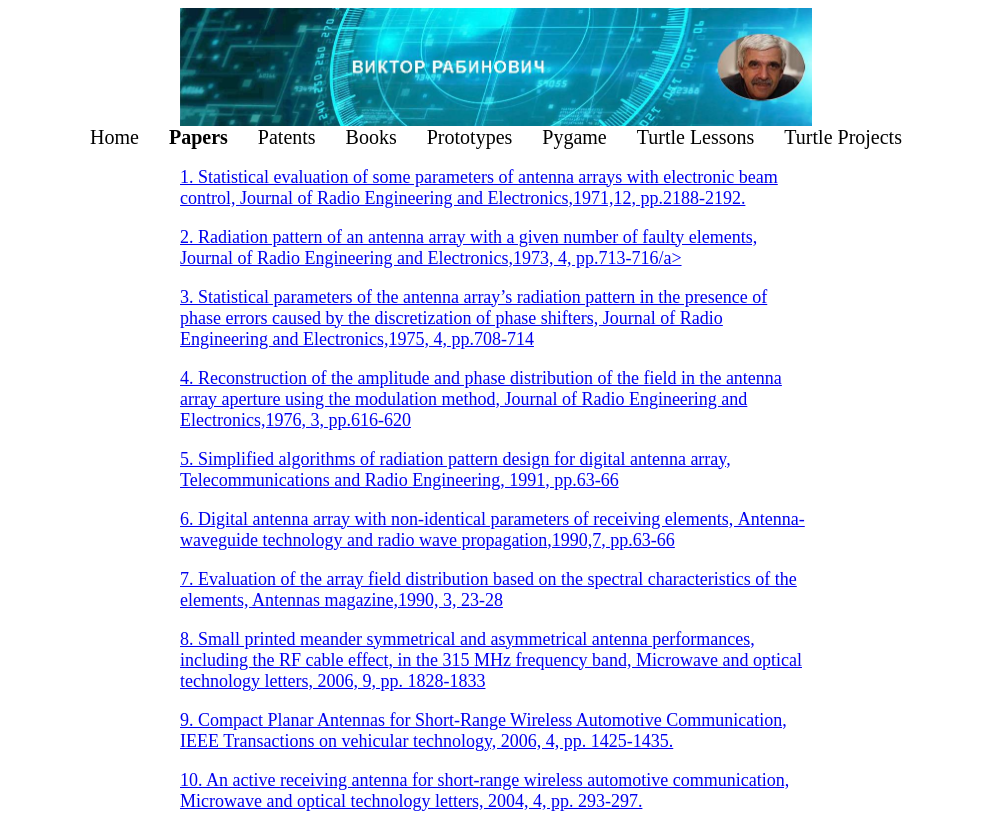
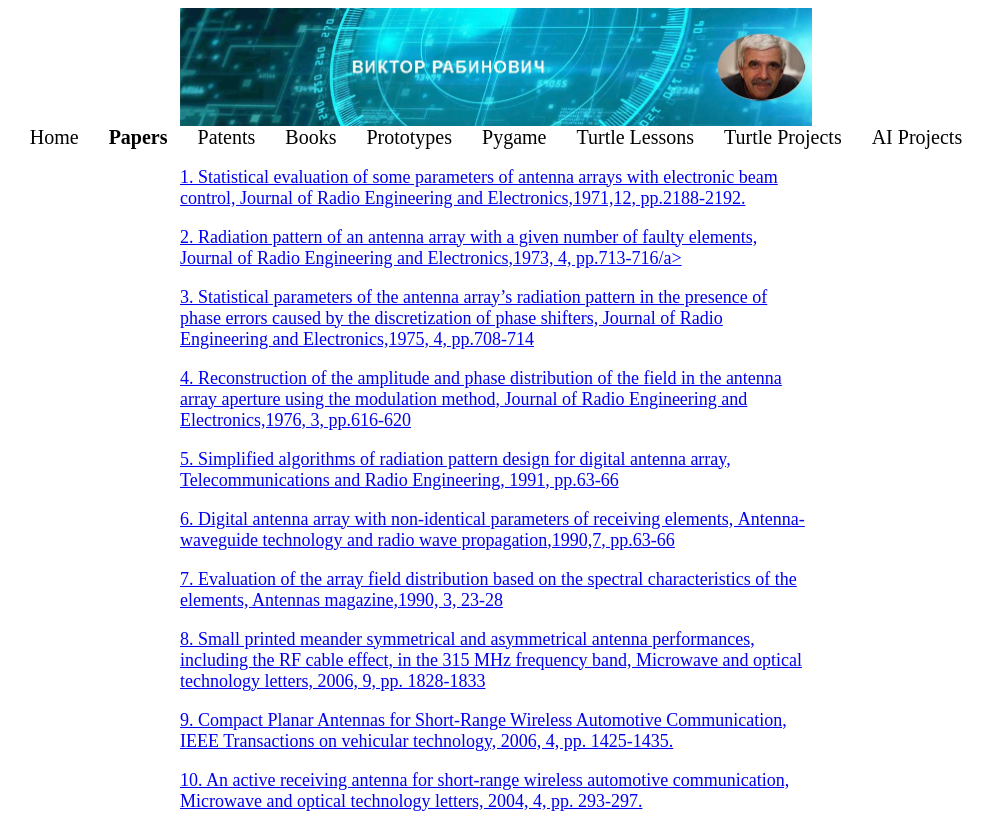
Before and after one commit to victenna/Vittorio, a plain HTML site: page index_papers.html in a window 1280 px wide. Shown: the top 815 px of the page, without its empty margins (144-1137 px from the left). Drawn offline with Linux system fonts and the light colour scheme.

Commit message:
Update index_papers.html

```diff
--- a/index_papers.html
+++ b/index_papers.html
@@ -17,6 +17,7 @@
         <li><a href="index_pygame.html">Pygame</a></li>
      <li><a href="index_lessons.html">Turtle Lessons</a></li>
      <li><a href="index_turtle.html">Turtle Projects</a></li>
+      <li><a href="index_turtle.html">AI Projects</a></li>
     </ul>
 </nav>
 
```
